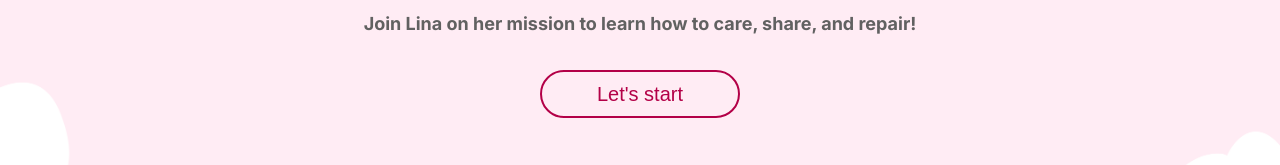
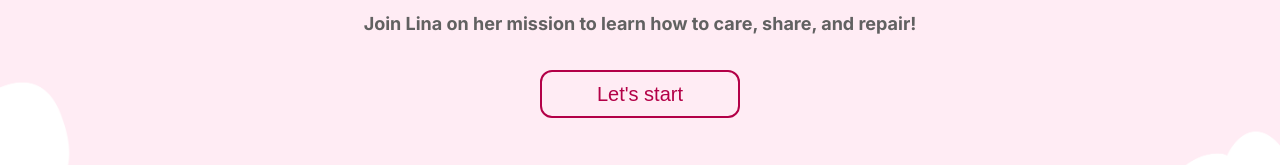
Before and after one commit to Kiddo-Style-Cycle/Termproject-QA, a React (Vite) app: page /game in a window 1280 px wide. Shown: the part 152-317 px from the top of the page. Built offline with nearby package versions, Linux system fonts and the light colour scheme; a web font is replaced by a local one.

Commit message:
Update GameStart component button styling to include rounded corners for enhanced visual appeal.

```diff
--- a/src/components/GameSections/GameStart.jsx
+++ b/src/components/GameSections/GameStart.jsx
@@ -59,7 +59,7 @@ const GameStart = ({ onStart }) => {
               size="large"
               variant="outline"
               onClick={onStart}
-              className="hover:scale-105 transform transition-all duration-300"
+              className="hover:scale-105 transform transition-all duration-300 rounded-xl"
             >
               Let's start
             </Button>
```
